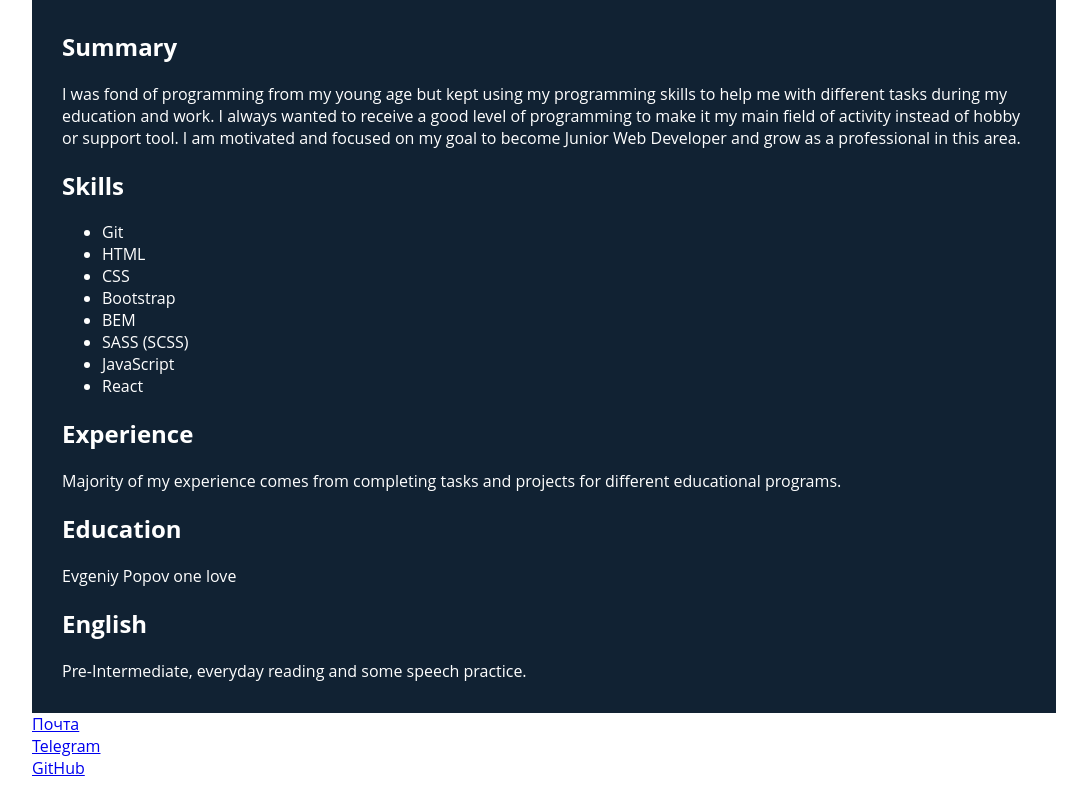
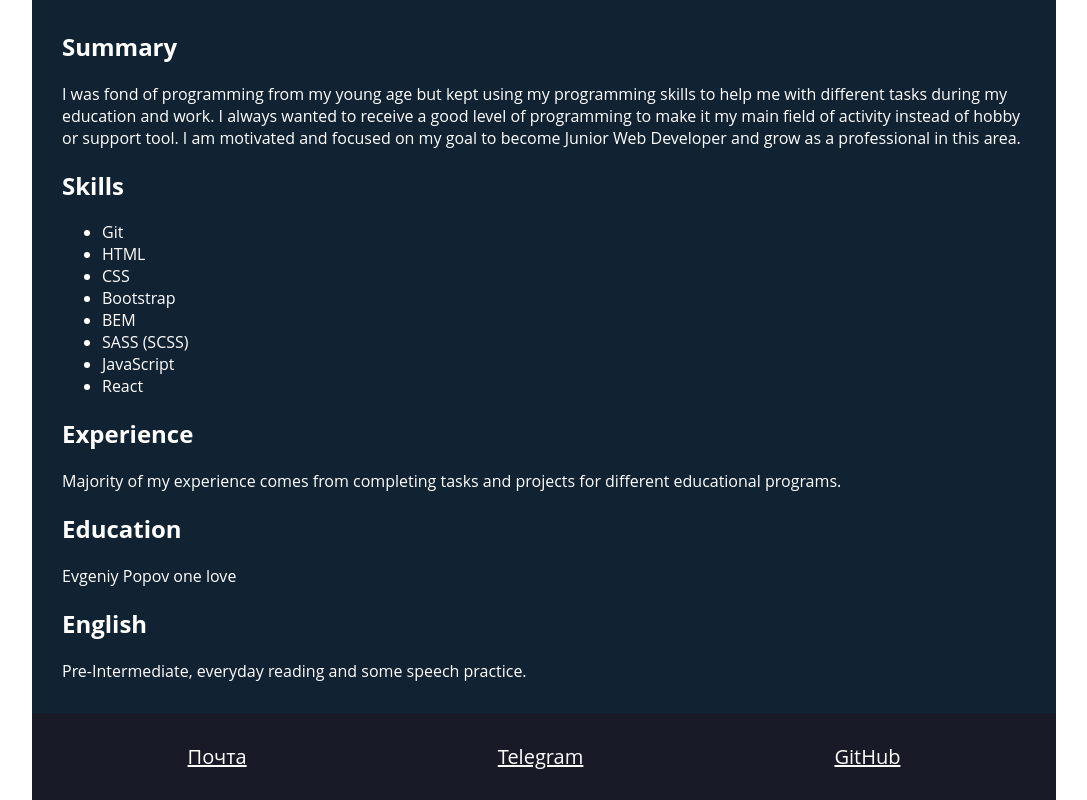
Before and after one commit to FokiZzz/rsschool-cv, a plain HTML site: page index.html in a window 1280 px wide. Shown: the part 455-1255 px from the top of the page, without its empty margins (96-1183 px from the left). Before the commit the page ends 1234 px from the top, so only its background shows below. Drawn offline with Linux system fonts and the light colour scheme.

Commit message:
feat: add style for footer

```diff
--- a/style.css
+++ b/style.css
@@ -47,3 +47,18 @@ body {
     background-color: #112233;
     color: white;
 }
+.footer {
+    display: flex;
+    justify-content: space-around;
+    padding: 30px;
+    background-color: #181a27;
+}
+
+.footer__link {
+    font-size: 20px;
+    color: white;
+    text-decoration: underline;
+}
+.footer__link:hover {
+    text-decoration: none;
+}
```
